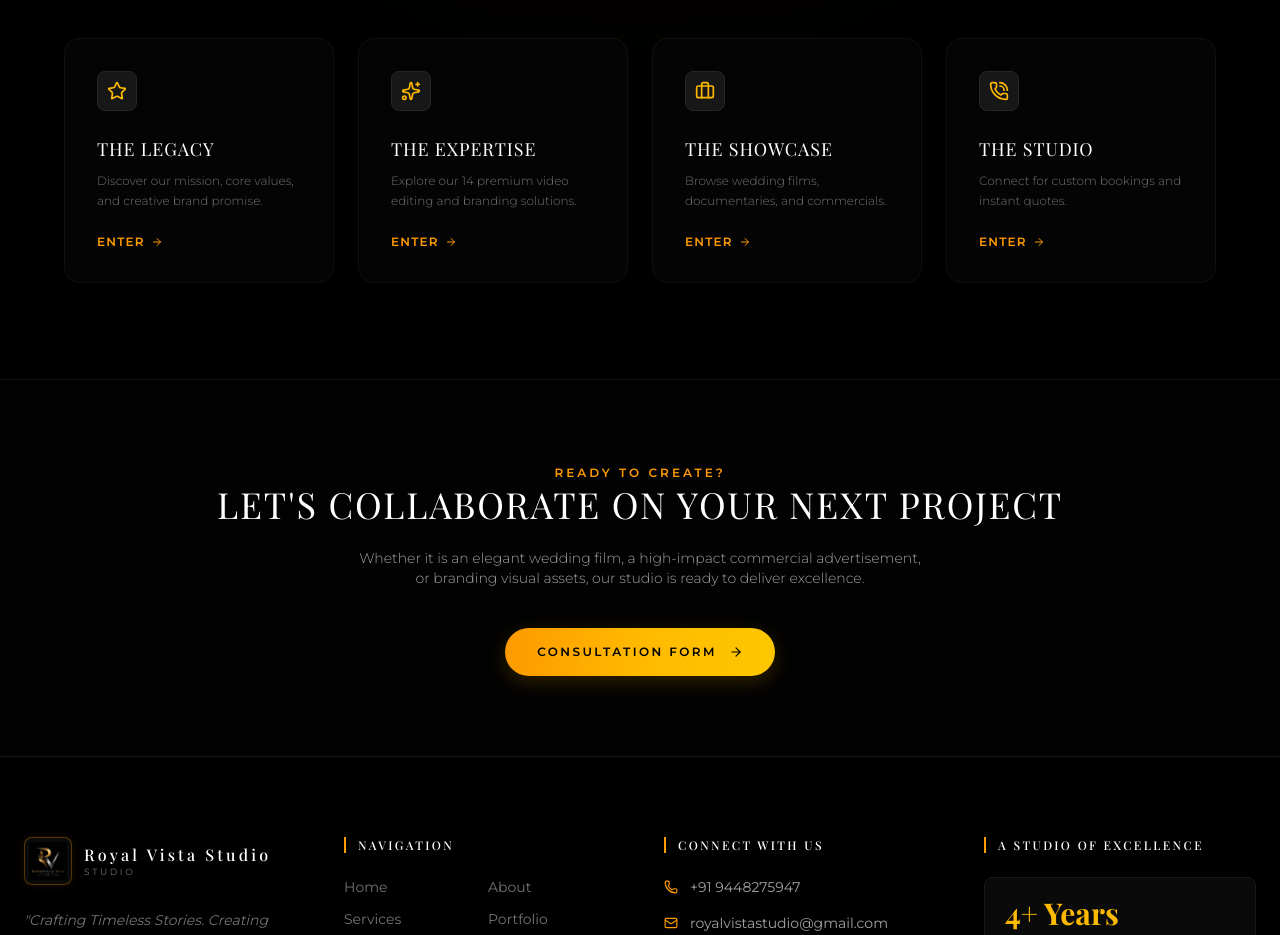
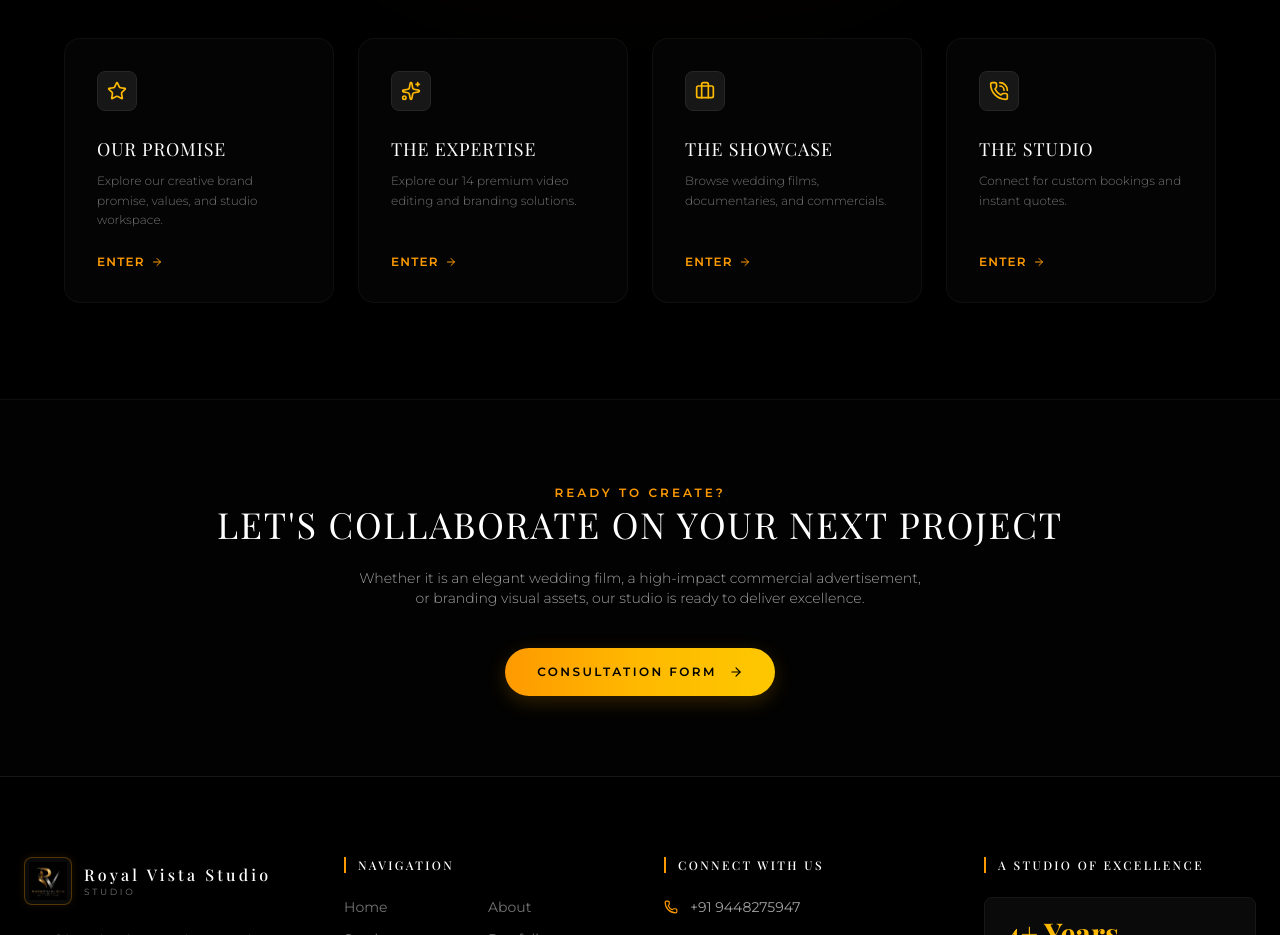
Before and after one commit to shaikmuzammil2905/royalvista, a Next.js app: page / in a window 1280 px wide. Shown: the part 1020-1955 px from the top of the page. Built offline with nearby package versions, Linux system fonts and the light colour scheme.

Commit message:
feat: rename home page quicknav legacy item to Our Promise

```diff
--- a/src/app/page.tsx
+++ b/src/app/page.tsx
@@ -12,8 +12,8 @@ export default async function Home() {
 
   const quickNav = [
     {
-      title: "The Legacy",
-      desc: "Discover our mission, core values, and creative brand promise.",
+      title: "Our Promise",
+      desc: "Explore our creative brand promise, values, and studio workspace.",
       href: "/about",
       icon: <Star size={20} className="text-amber-400" />
     },
```
